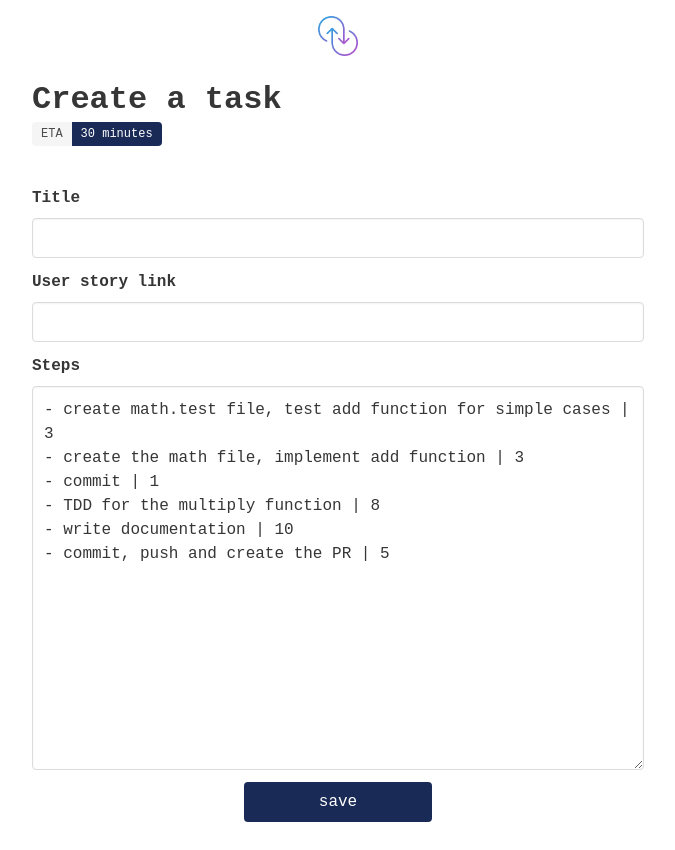
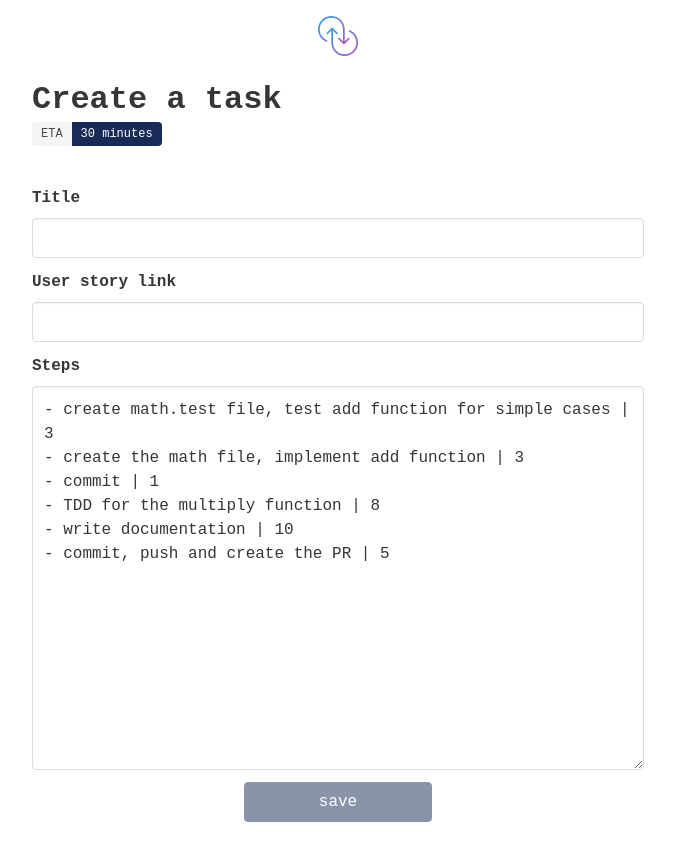
Before and after one commit to jcalixte/failwell, a Vue app: page /new-task in a window 1280 px wide. Shown: the whole page, without its empty margins (302-977 px from the left). Built offline with nearby package versions, Linux system fonts and the light colour scheme; a web font is replaced by a local one.

Commit message:
fix table overflow x

```diff
--- a/src/modules/record/components/TaskRecord.vue
+++ b/src/modules/record/components/TaskRecord.vue
@@ -97,4 +97,9 @@ const recordNotes = computed(() => recordStore.getRecordNotes(props.taskId))
   display: flex;
   align-items: center;
 }
+
+table {
+  display: block;
+  overflow-x: auto;
+}
 </style>
--- a/src/modules/task/components/TaskForm.vue
+++ b/src/modules/task/components/TaskForm.vue
@@ -44,7 +44,7 @@ const exampleSteps: Stepable[] = [
     id: createUuid(),
     title: 'commit, push and create the PR',
     estimation: 5
-  },
+  }
 ]
 
 const steps = ref<Stepable[]>(props.initialTask?.steps ?? exampleSteps)
@@ -75,6 +75,8 @@ const saveTask = () => {
 
   return false
 }
+
+const isValid = computed(() => title.value && steps.value.length > 0)
 </script>
 
 <template>
@@ -100,7 +102,11 @@ const saveTask = () => {
         <step-input v-model="steps" />
         <div class="columns is-centered">
           <div class="column is-one-third">
-            <button class="button is-primary is-fullwidth" type="submit">
+            <button
+              class="button is-primary is-fullwidth"
+              type="submit"
+              :disabled="!isValid"
+            >
               save
             </button>
           </div>
```
